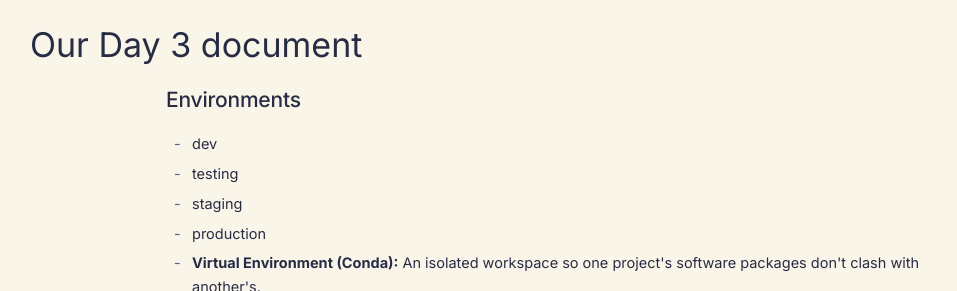
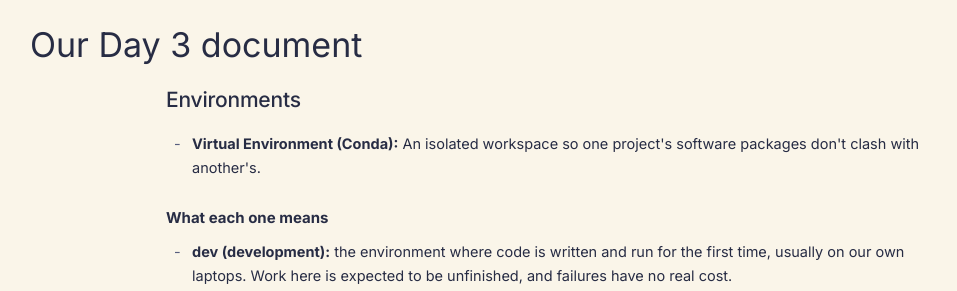
Before and after one commit to lormaigai/NERO-robotic-arm, a plain HTML site: page learnt.html in a window 1280 px wide. Shown: the part 2960-3251 px from the top of the page, without its empty margins (94-1051 px from the left). Drawn offline with nearby package versions, Linux system fonts and the light colour scheme.

Commit message:
Remove duplicate environment list items from Day 3

```diff
--- a/learnt.html
+++ b/learnt.html
@@ -172,10 +172,6 @@ MathJax = { tex: { inlineMath: [['\\(','\\)']], displayMath: [['\\[','\\]']] } }
 <div class="day3-doc">
 <h4 class="doc-h">Environments</h4>
 <ul class="doc-dash">
-<li>dev</li>
-<li>testing</li>
-<li>staging</li>
-<li>production</li>
 <li><strong>Virtual Environment (Conda):</strong> An isolated workspace so one project's software packages don't clash with another's.</li>
 </ul>
 <h5 class="doc-sub">What each one means</h5>
@@ -554,4 +550,4 @@ MathJax = { tex: { inlineMath: [['\\(','\\)']], displayMath: [['\\[','\\]']] } }
 
 <script src="script.js"></script>
 </body>
-                                                                                                                                                                                                                                                                                                                                                                                                                                                                                                                                                                                                                                                                                                                                                                                                                                                </html>
+</html>
```
